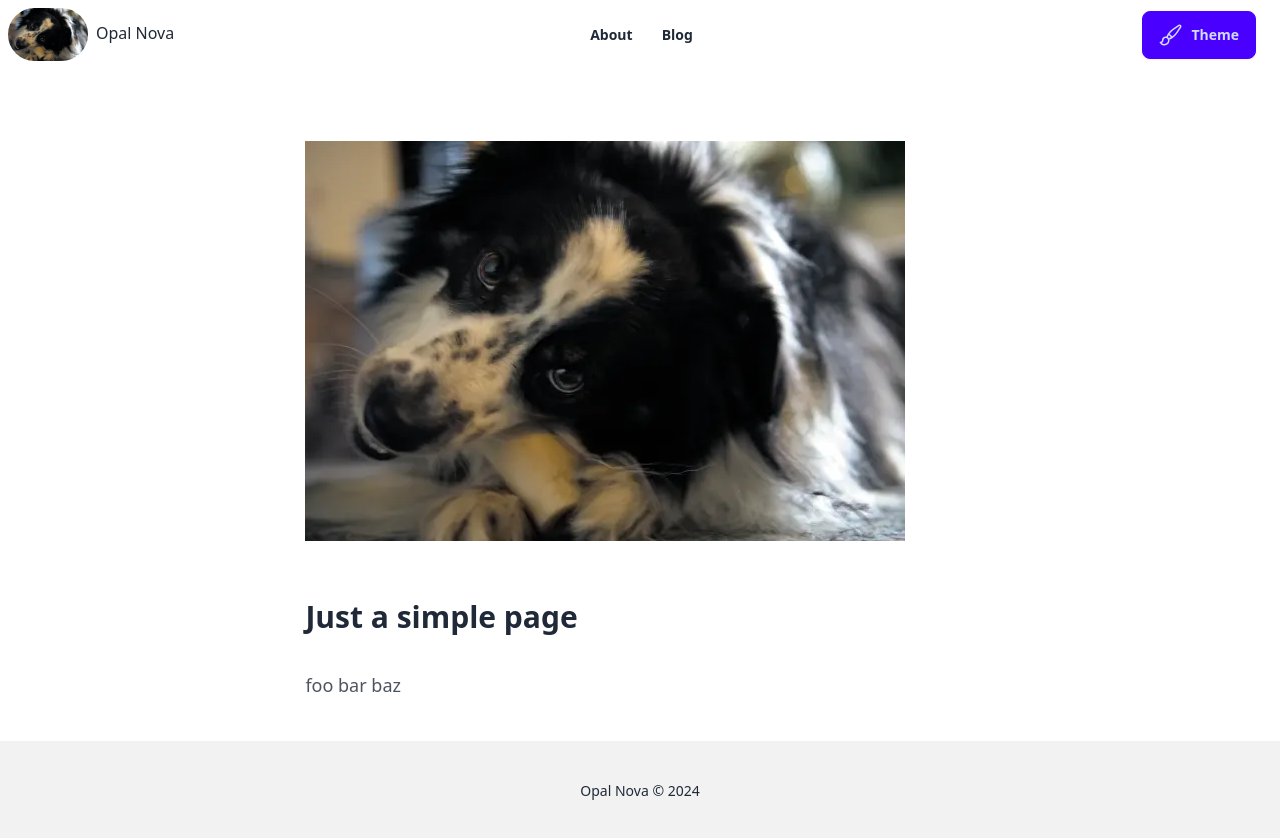
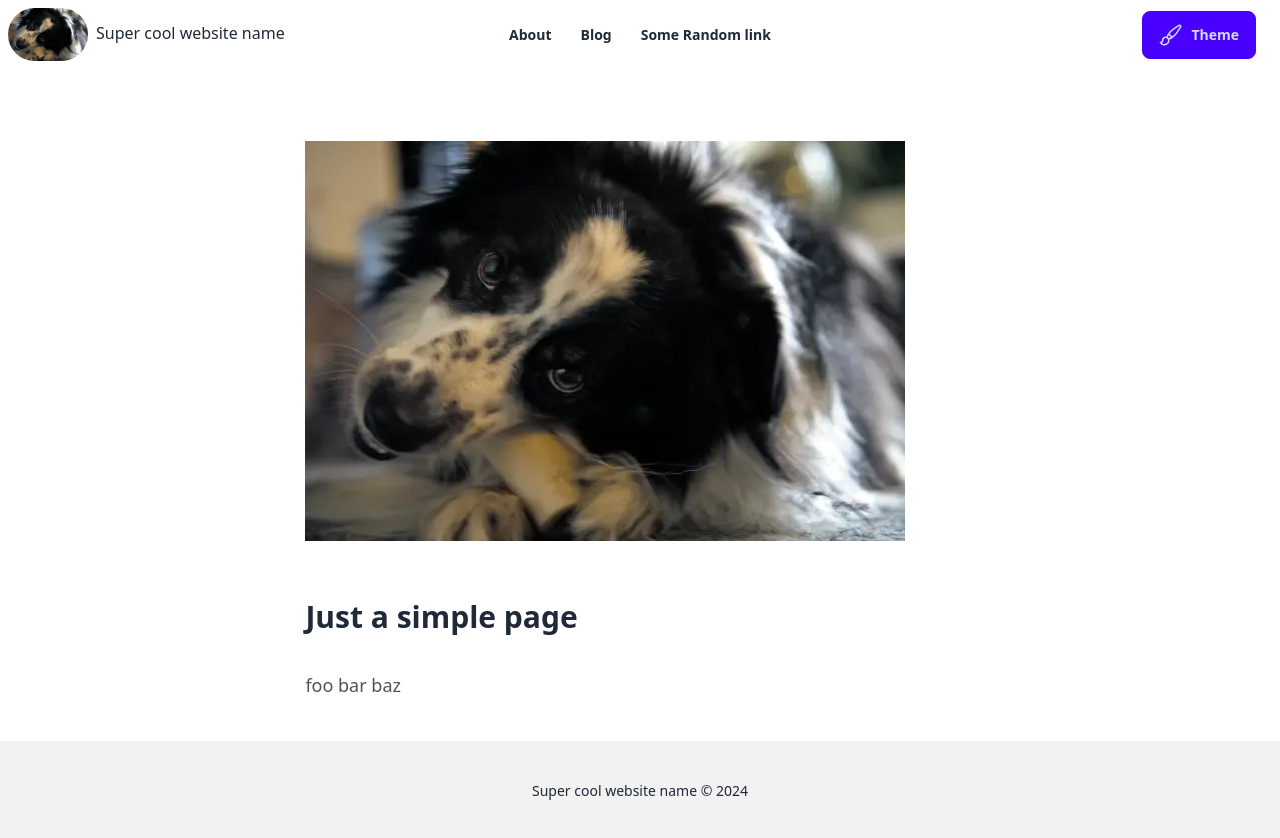
Before and after one commit to opal-nova/opal-nova.github.io, a plain HTML site: page about.html in a window 1280 px wide. Drawn offline with Linux system fonts and the light colour scheme.

Commit message:
deploy: 2023b1d8eacd998da105d38753942b93681f22a1

```diff
--- a/about.html
+++ b/about.html
@@ -5,7 +5,7 @@
     <meta http-equiv="x-ua-compatible" content="ie=edge">
     <meta name="viewport" content="width=device-width, initial-scale=1">
     <meta name="description" content="This is an about page">
-    <title>About | Opal Nova</title>
+    <title>About | Super cool website name</title>
     <link rel="preload" type="text/css" as="style" href="/assets/app.css">
     <link rel="stylesheet" type="text/css" href="/assets/app.css">
     <script rel="preload" type="text/javascript" src="/assets/app.js" as="script"></script>
@@ -42,16 +42,18 @@
 </li>
 
 
+<li><a href='http://google.com'>Some Random link</a></li>
+
           </ul>
         </div>
         <a href="/" class="-m-1.5 p-1.5">
           <span class="sr-only"></span>
-          <img class="w-20 rounded-full mr-2 inline" src="/assets/images/dog.webp" alt=""><span class="hidden lg:inline">Opal Nova</span>
+          <img class="w-20 rounded-full mr-2 inline" src="/assets/images/dog.webp" alt=""><span class="hidden lg:inline">Super cool website name</span>
         </a>
       </div>
 
       <div class="navbar-center flex lg:hidden text-center">
-Opal Nova
+Super cool website name
       </div>
 
       <div class="navbar-center hidden lg:flex">
@@ -66,6 +68,8 @@ Opal Nova
   </ul>
 </li>
 
+
+<li><a class='font-bold' href='http://google.com'>Some Random link</a></li>
 
         </ul>
       </div>
@@ -206,7 +210,7 @@ foo bar baz</p>
     </div>
     <footer class="footer footer-center p-10 bg-base-200 text-base-content">
       <aside>
-        <p>Opal Nova © 2024  </p>
+        <p>Super cool website name © 2024  </p>
       </aside>
     </footer>
   </body>
```
Also changed, not shown: blog.html (+8 -4 lines), index.html (+8 -4 lines), posts/2024/03-05-good-for-ya-music.html (+8 -4 lines), tags.html (+8 -4 lines), tags/music.html (+8 -4 lines).
